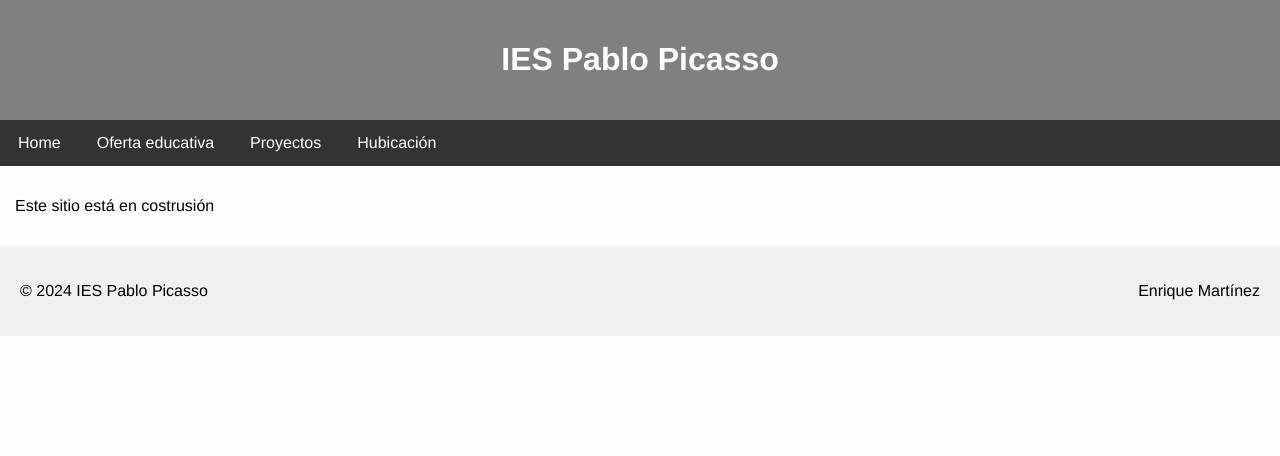
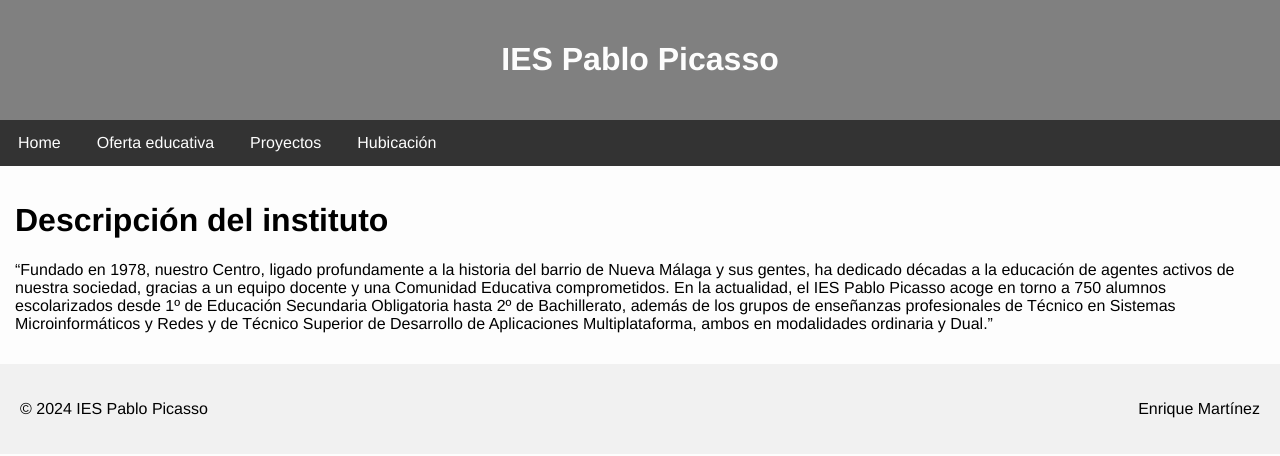
Before and after one commit to dramcab717/examgitDani, a plain HTML site: page index.html in a window 1280 px wide. Drawn offline with Linux system fonts and the light colour scheme.

Commit message:
Añado texto al index.html

```diff
--- a/index.html
+++ b/index.html
@@ -19,7 +19,16 @@
     <div class="contenido">
 
         <p>
-            Este sitio está en costrusión
+            <h1> Descripción del instituto </h1>
+            “Fundado en 1978, nuestro Centro, ligado profundamente a la historia del barrio de
+            Nueva Málaga y sus gentes, ha dedicado décadas a la educación de agentes activos de
+            nuestra sociedad, gracias a un equipo docente y una Comunidad Educativa
+            comprometidos.
+            En la actualidad, el IES Pablo Picasso acoge en torno a 750 alumnos escolarizados desde
+            1º de Educación Secundaria Obligatoria hasta 2º de Bachillerato, además de los grupos
+            de enseñanzas profesionales de Técnico en Sistemas Microinformáticos y Redes y de
+            Técnico Superior de Desarrollo de Aplicaciones Multiplataforma, ambos en modalidades
+            ordinaria y Dual.”
         </p>
 
     </div>
```
